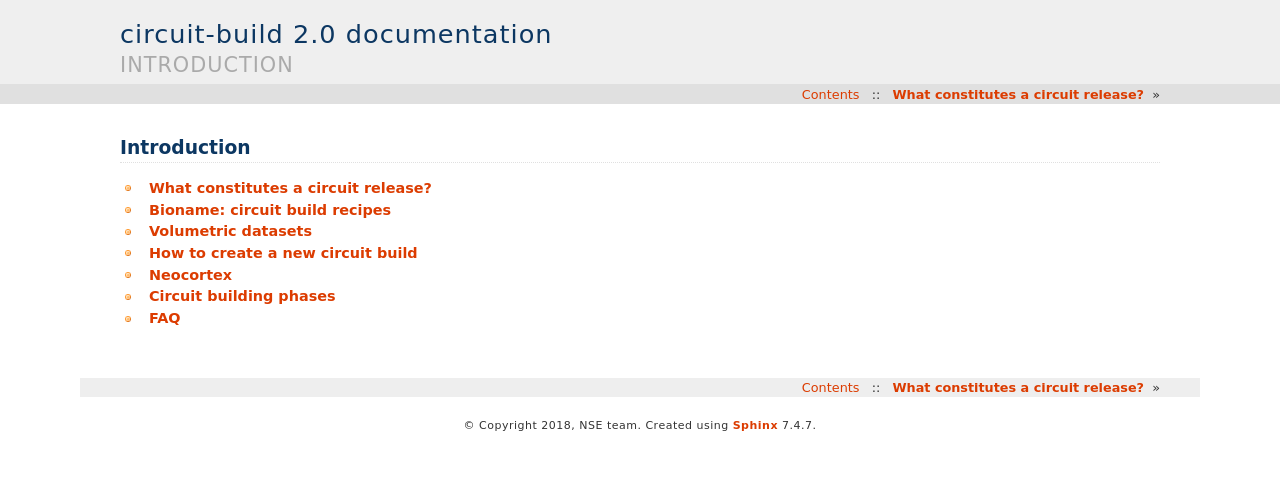
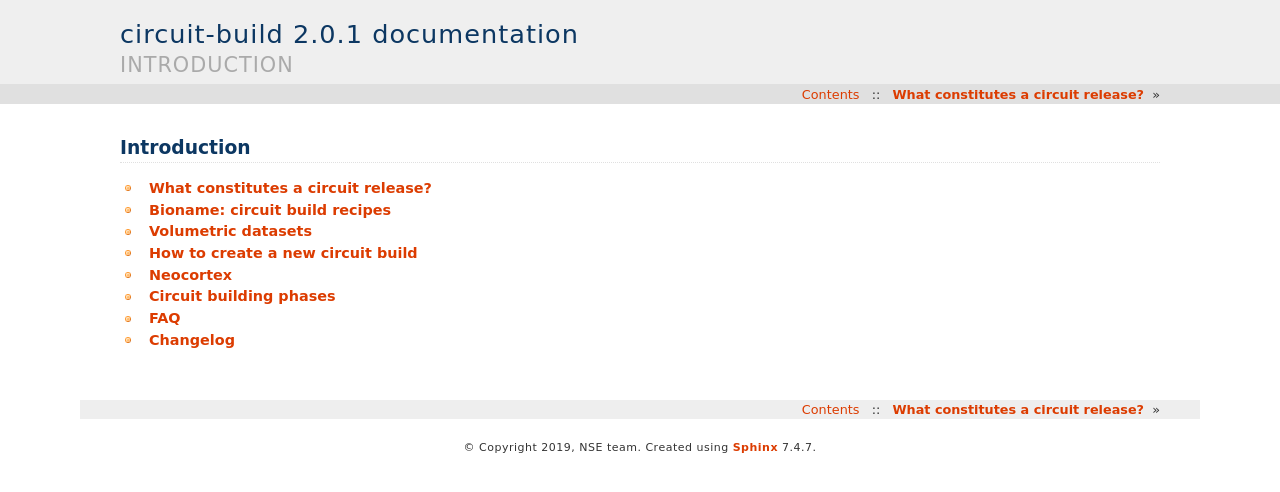
Before and after one commit to BlueBrain/circuit-build, a Sphinx documentation site: the page built from doc/source/index.rst, in a window 1280 px wide. Shown: the top 492 px of the page. Built offline with Sphinx 7.4.7, drawn with Linux system fonts in a browser that asks for light colours.

Commit message:
bump version 2.0.1
Change-Id: Icd77788562d5f9a13c90d7940474065a1990c294

```diff
--- a/doc/source/conf.py
+++ b/doc/source/conf.py
@@ -44,16 +44,16 @@ master_doc = 'index'
 
 # General information about the project.
 project = u'circuit-build'
-copyright = u'2018, NSE team'
+copyright = u'2019, NSE team'
 
 # The version info for the project you're documenting, acts as replacement for
 # |version| and |release|, also used in various other places throughout the
 # built documents.
 #
 # The short X.Y version.
-version = '2.0'
+version = '2.0.1'
 # The full version, including alpha/beta/rc tags.
-release = '2.0'
+release = '2.0.1'
 
 # The language for content autogenerated by Sphinx. Refer to documentation
 # for a list of supported languages.
--- a/doc/source/index.rst
+++ b/doc/source/index.rst
@@ -11,3 +11,4 @@ Introduction
    neocortex
    phases
    faq
+   changelog
```
Also changed, not shown: doc/source/changelog.rst (added, +9 -0 lines).
